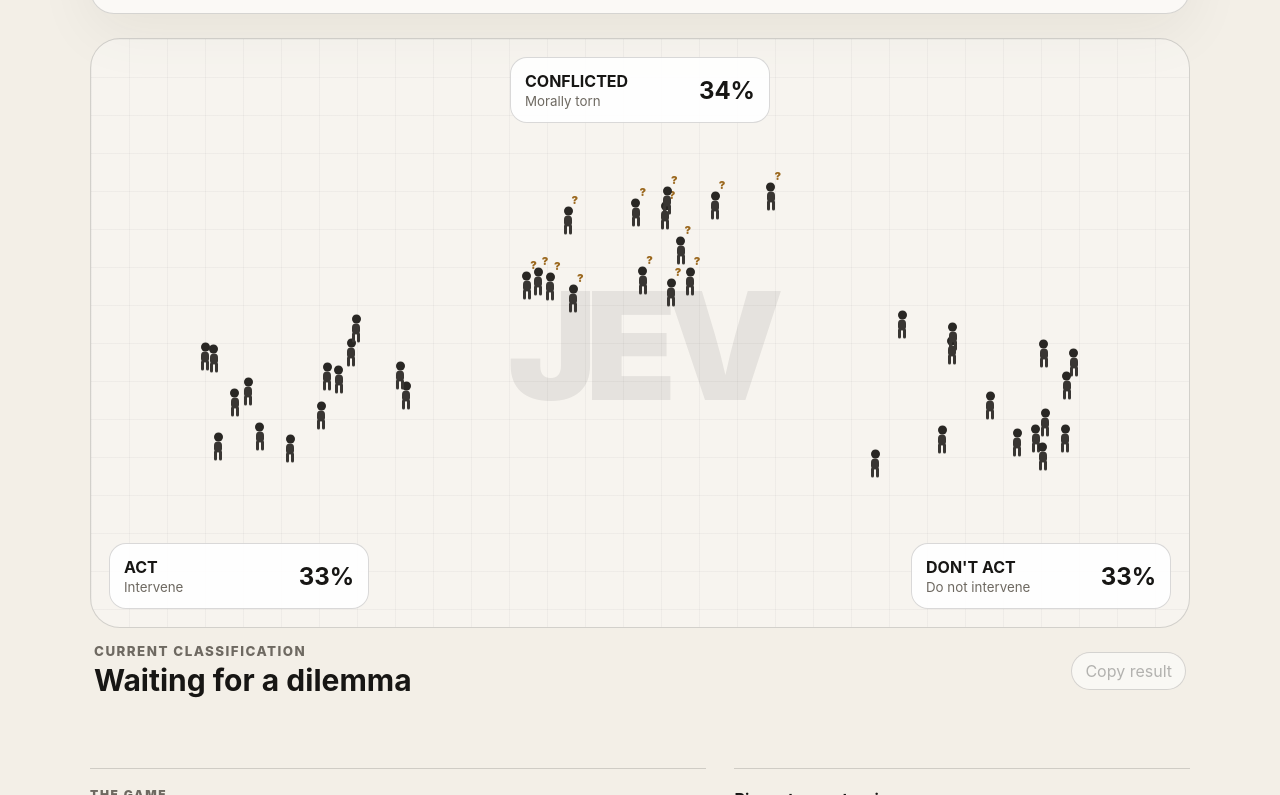
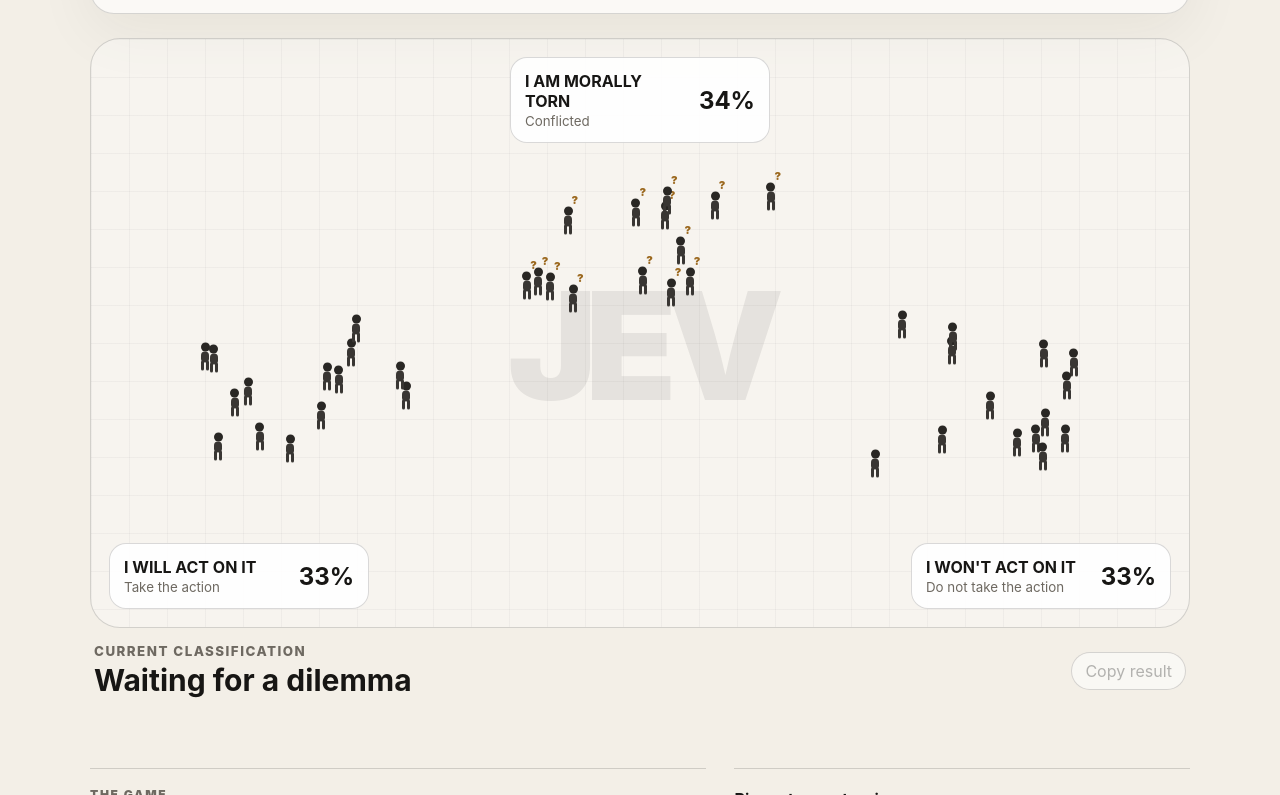
Before and after one commit to sypei/jev-crowd, a website: page public/index.html in a window 1280 px wide. Shown: the part 689-1484 px from the top of the page. Drawn offline with Linux system fonts and the light colour scheme.

Commit message:
Update moral crowd labels

```diff
--- a/public/index.html
+++ b/public/index.html
@@ -34,9 +34,9 @@
 
   <section class="arena-wrap">
     <div class="arena" id="arena">
-      <div class="camp act"><b>ACT</b><small>Intervene</small><strong id="score-act">33%</strong></div>
-      <div class="camp conflicted"><b>CONFLICTED</b><small>Morally torn</small><strong id="score-conflicted">34%</strong></div>
-      <div class="camp dont"><b>DON'T ACT</b><small>Do not intervene</small><strong id="score-dont_act">33%</strong></div>
+      <div class="camp act"><b>I WILL ACT ON IT</b><small>Take the action</small><strong id="score-act">33%</strong></div>
+      <div class="camp conflicted"><b>I AM MORALLY TORN</b><small>Conflicted</small><strong id="score-conflicted">34%</strong></div>
+      <div class="camp dont"><b>I WON'T ACT ON IT</b><small>Do not take the action</small><strong id="score-dont_act">33%</strong></div>
       <div id="crowd" class="crowd" aria-hidden="true"></div>
       <div class="jev-mark">JEV</div>
     </div>
```
